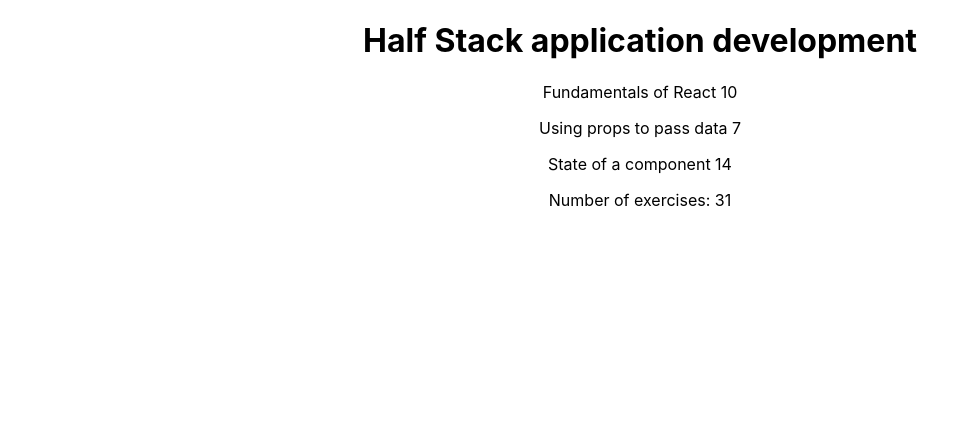
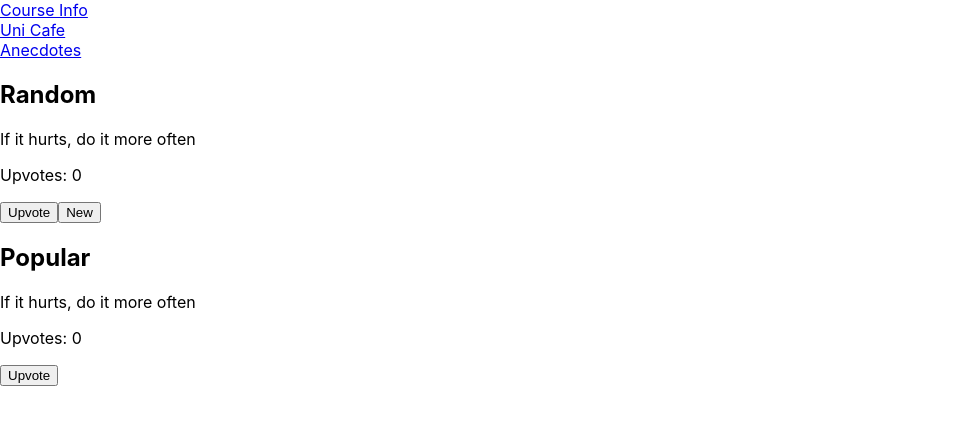
Before and after one commit to SomeDer/fullstackopen, a React (Create React App) app: page /Anecdotes in a window 1280 px wide. Shown: the top 424 px of the page, without its empty margins (0-980 px from the left). Built offline with nearby package versions, Linux system fonts and the light colour scheme.

Commit message:
Introduction to react (1d)

```diff
--- a/package.json
+++ b/package.json
@@ -5,6 +5,7 @@
   "dependencies": {
     "react": "^16.10.2",
     "react-dom": "^16.10.2",
+    "react-router-dom": "^5.1.2",
     "react-scripts": "3.2.0"
   },
   "scripts": {
--- a/src/App.js
+++ b/src/App.js
@@ -1,13 +1,23 @@
 import React from 'react';
 import './App.css';
 import CourseInfo from './courseinfo/CourseInfo';
+import Anecdotes from './anecdotes/Anecdotes';
+import { BrowserRouter, Route } from "react-router-dom";
+import UniCafe from './unicafe/UniCafe';
 
-function App() {
+const App = () => {
   return (
-    <div className="App">
-      <CourseInfo />
+    <div className="app">
+      <a href="/CourseInfo">Course Info</a><br />
+      <a href="/UniCafe">Uni Cafe</a><br />
+      <a href="/Anecdotes">Anecdotes</a><br />
+      <BrowserRouter>
+        <Route path="/CourseInfo" component={CourseInfo} />
+        <Route path="/UniCafe" component={UniCafe} />
+        <Route path="/Anecdotes" component={Anecdotes} />
+      </BrowserRouter>
     </div>
   );
-}
+};
 
 export default App;
--- /dev/null
+++ b/src/anecdotes/Anecdote.js
@@ -0,0 +1,13 @@
+import React from "react";
+
+const Anecdote = ({text, votes, upvote}) => {
+  return (
+    <div style={{display: "inline"}}>
+      <p>{text}</p>
+      <p>Upvotes: {votes}</p>
+      <button onClick={upvote}>Upvote</button>
+    </div>
+  );
+};
+
+export default Anecdote;
--- /dev/null
+++ b/src/anecdotes/Anecdotes.js
@@ -0,0 +1,31 @@
+import React, {useState} from "react";
+import Anecdote from './Anecdote';
+
+const Anecdotes = () => {
+  const [selected, setSelected] = useState(0);
+  const setRandom = () => setSelected(Math.floor(Math.random() * anecdotes.length));
+  const [votes, setVotes] = useState(anecdotes.map(_ => 0));
+  const upvote = () => setVotes(s => s.map((x, i) => i === selected ? x + 1 : x))
+  const highest = votes.indexOf(Math.max(...votes));
+  return (
+    <div>
+      <h2>Random</h2>
+      <Anecdote text={anecdotes[selected]} votes={votes[selected]} upvote={upvote} />
+      <button onClick={setRandom}>New</button>
+
+      <h2>Popular</h2>
+      <Anecdote text={anecdotes[highest]} votes={votes[highest]} upvote={upvote} />
+    </div>
+  );
+};
+
+const anecdotes = [
+  "If it hurts, do it more often",
+  "Adding manpower to a late software project makes it later!",
+  "The first 90 percent of the code accounts for the first 90 percent of the development time...The remaining 10 percent of the code accounts for the other 90 percent of the development time.",
+  "Any fool can write code that a computer can understand. Good programmers write code that humans can understand.",
+  "Premature optimization is the root of all evil.",
+  "Debugging is twice as hard as writing the code in the first place. Therefore, if you write the code as cleverly as possible, you are, by definition, not smart enough to debug it."
+];
+
+export default Anecdotes;
--- /dev/null
+++ b/src/unicafe/FeedbackButton.js
@@ -0,0 +1,11 @@
+import React from "react";
+
+const FeedbackButton = ({ text, action }) => {
+  return (
+    <button onClick={() => action(s => s + 1)}>
+      {text}
+    </button>
+  );
+};
+
+export default FeedbackButton;
--- /dev/null
+++ b/src/unicafe/Statistic.js
@@ -0,0 +1,12 @@
+import React from "react";
+
+const Statistic = ({text, value}) => {
+  return (
+    <tr>
+      <td style={{"width": "100px"}}>{text}</td>
+      <td>{value}</td>
+    </tr>
+  );
+}
+
+export default Statistic;
--- /dev/null
+++ b/src/unicafe/Statistics.js
@@ -0,0 +1,20 @@
+import React from "react";
+import Statistic from './Statistic';
+
+const Statistics = ({ good, neutral, bad }) => {
+  const total = good + neutral + bad;
+  return total !== 0 ? (
+    <div>
+      <Statistic text="good" value={good} />
+      <Statistic text="neutral" value={neutral} />
+      <Statistic text="bad" value={bad} />
+      <Statistic text="all" value={total} />
+      <Statistic text="average" value={(good - bad) / total} />
+      <Statistic text="positive" value={`${good / total * 100}%`} />
+    </div>
+  ) : (
+    <p>No feedback given</p>
+  );
+};
+
+export default Statistics;
--- /dev/null
+++ b/src/unicafe/UniCafe.js
@@ -0,0 +1,22 @@
+import React, {useState} from "react";
+import FeedbackButton from './FeedbackButton';
+import Statistics from './Statistics';
+
+const UniCafe = () => {
+  const [good, setGood] = useState(0);
+  const [neutral, setNeutral] = useState(0);
+  const [bad, setBad] = useState(0);
+
+  return (
+    <div>
+      <h2>Give Feedback!</h2>
+      <FeedbackButton text="good" action={setGood} />
+      <FeedbackButton text="neutral" action={setNeutral} />
+      <FeedbackButton text="bad" action={setBad} />
+      <h2>Statistics</h2>
+      <Statistics {...{good, neutral, bad }} />
+    </div>
+  )
+};
+
+export default UniCafe;
```
Also changed, not shown: 1 other file (tests, documents, lock files or other folders).
